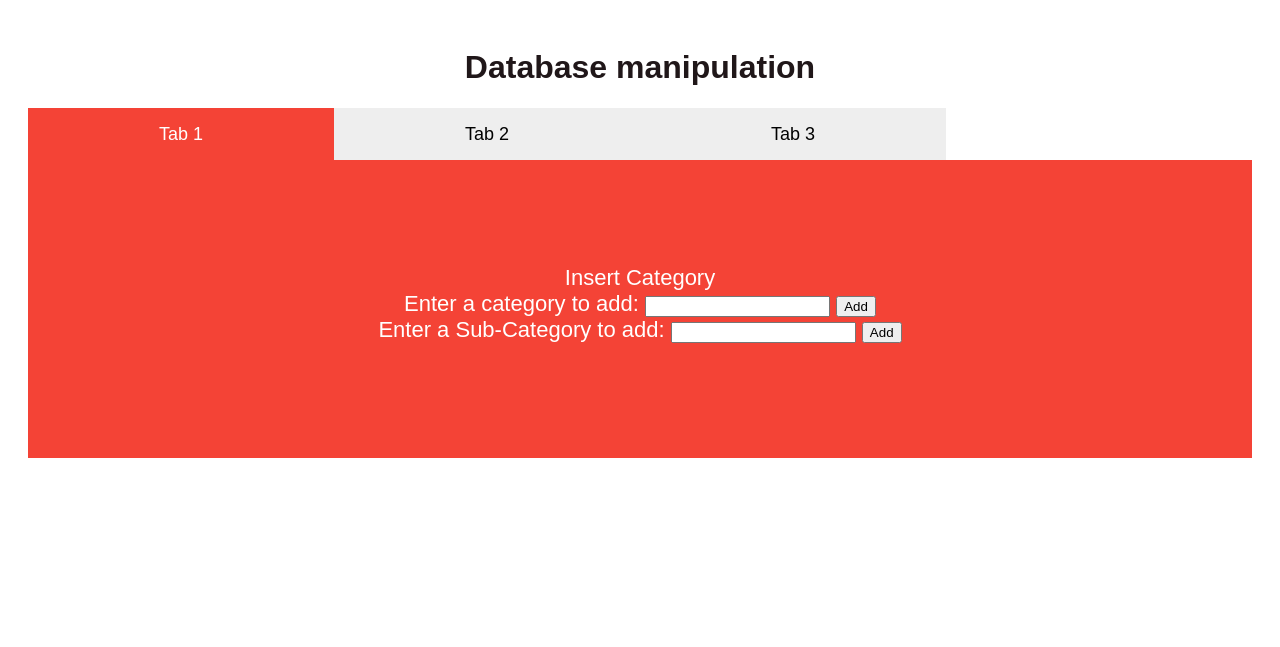
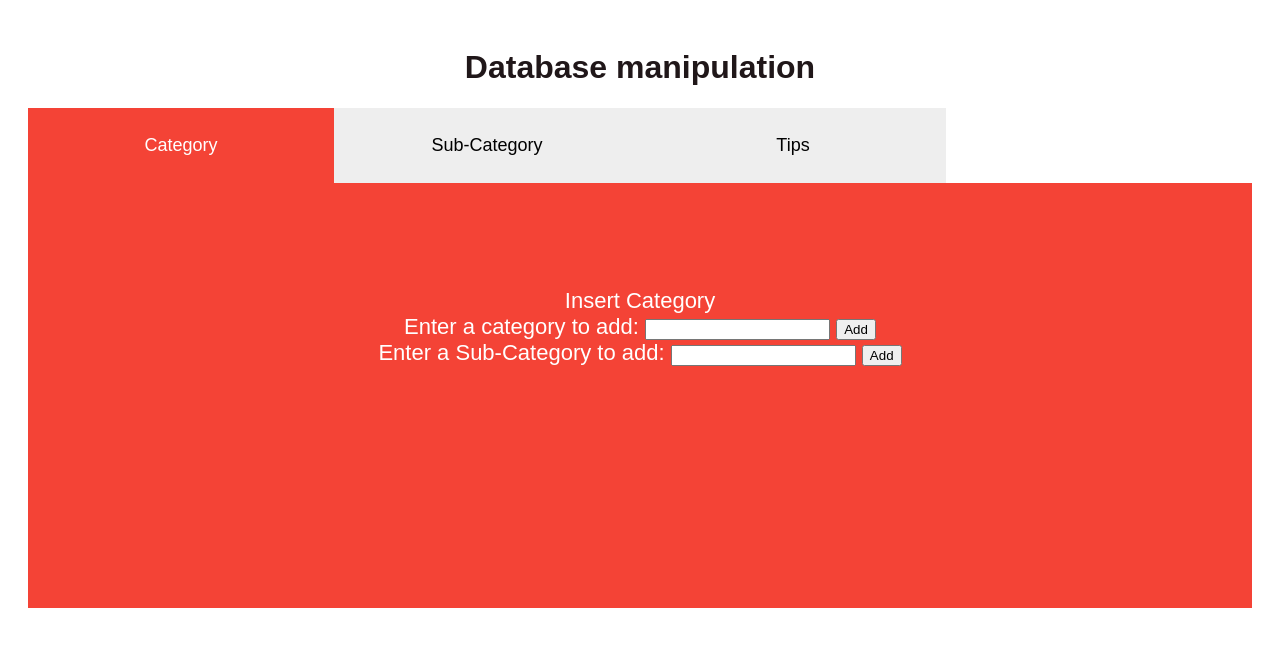
Before and after one commit to Floresce/zero-carbon-engagement-tools, a PHP site: page /catInsertDeleteTab.html in a window 1280 px wide. Shown: the top 647 px of the page. Run offline with PHP 8.4, Linux system fonts and the light colour scheme.

Commit message:
Add files via upload

```diff
--- a/catInsertDeleteTab.html
+++ b/catInsertDeleteTab.html
@@ -9,9 +9,9 @@
 <h1 class="title">Database manipulation</h1>
 <div class="tabContainer">
     <div class="buttonContainer">
-        <button onclick="showPanel(0,'#baa7ac')">Tab 1</button>
-        <button onclick="showPanel(1,'#514d4e')">Tab 2</button>
-        <button onclick="showPanel(2,'#201719')">Tab 3</button>
+        <button onclick="showPanel(0,'#baa7ac')">Category</button>
+        <button onclick="showPanel(1,'#514d4e')">Sub-Category</button>
+        <button onclick="showPanel(2,'#201719')">Tips</button>
 
 
     </div>
@@ -45,6 +45,7 @@
 
     <div class="tabPanel">Adding Tip
         <form action="catInsertSQL.php" method="post">
+            <centre>
             <label for="category-input">English description of tip:</label>
             <input type="text" id="category-input" name="category" required><br>
             <label for="category-input">Spanish description of tip:</label>
@@ -60,6 +61,7 @@
             <label for="category-input">Links related to the tip:</label>
             <input type="text" id="category-input" name="category" required><br>
             <button type="Insert Tip">Add Tip </button>
+            </centre>
             </form>
 
     </div>
--- a/tabCSS.css
+++ b/tabCSS.css
@@ -5,7 +5,7 @@
 }
 .tabContainer{
     width: 100%;
-    height: 350px;
+    height: 500px;
 }
 .tabContainer .buttonContainer{
     height: 15%;
```
